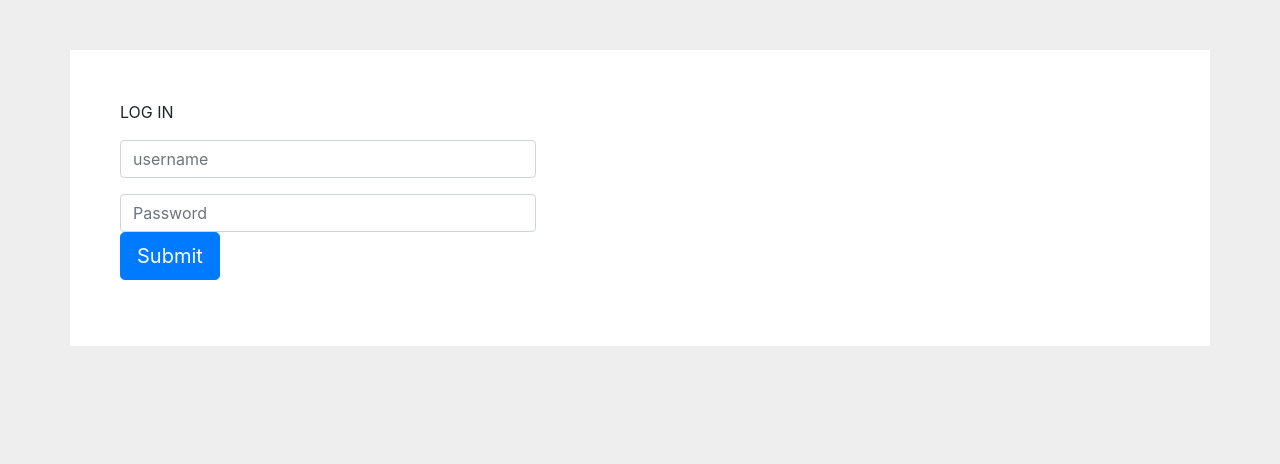
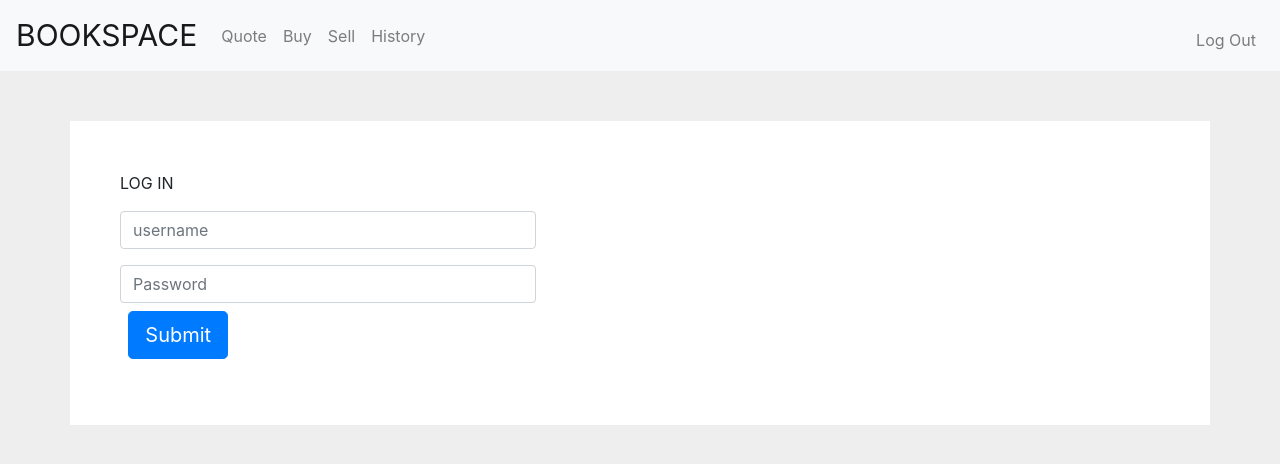
Before and after one commit to prajwal-bhat/Bookspace, a Flask app: page /login in a window 1280 px wide. Shown: the top 464 px of the page. Run offline with Flask 2, Linux system fonts and the light colour scheme; some libraries are stand-ins or nearby versions.

Commit message:
login and logout functionalities are added

```diff
--- a/application.py
+++ b/application.py
@@ -51,6 +51,7 @@ def signup():
 
 @app.route("/login", methods=["POST","GET"])
 def login():
+    session.clear()
     if request.method=="GET":
         return render_template("login.html")
     else:
@@ -61,15 +62,20 @@ def login():
         h=hashlib.md5(db_password.encode())
         h=h.hexdigest()
         checkpassword = db.execute(f"SELECT password FROM users WHERE username = '{username}'").fetchone()
-        if h!=checkpassword:
-            flash("Please enter the correct password")
+        if h in checkpassword:
+            flash("Please enter the correct passd")
             return redirect(url_for("login"))
+        session["username"]=username
         flash("Successfully Logged In")
         return redirect(url_for("index"))
 
 
-#postgres://mwrxluqitxdiod:31c78054bc4f15c4a2f8f4a4bfecb9f92356548bc9d241a0f380ab1c8b5c7d5a@ec2-54-227-246-152.compute-1.amazonaws.com:5432/d62vu3sdajlb18
+@app.route("/logout")
+def logout():
+    session.clear()
+    redirect(url_for("login"))
 
+#postgres://lcglhurepowqxw:04cf0b1ef9f5c99f3f0fc53b3d55225f451dbf843de53b279b507bb753d86a28@ec2-54-225-89-195.compute-1.amazonaws.com:5432/dai06lbnt1qrjj
 
 if __name__=="__main__":
     app.run()
--- a/templates/layout.html
+++ b/templates/layout.html
@@ -9,8 +9,45 @@
             .container-fluid {padding:50px;}
             .container{background-color:white;padding:50px;   }
             #title{font-family: 'Lobster', cursive;;}
+            .div_class{
+                    margin: 0 auto;
+                    width:20%;
+                }
+            .div_class_1{
+				            margin: 5%;
+			        }
+            #heading{
+                  font-size: 30px;
+            }
         </style>
-        {% with messages = get_flashed_messages() %}
+    </head>
+    <body>
+            <nav class="navbar navbar-expand-lg navbar-light bg-light">
+                    <a class="navbar-brand" id="heading"href="#">BOOKSPACE</a>
+                    <button class="navbar-toggler" type="button" data-toggle="collapse" data-target="#navbarNav" aria-controls="navbarNav" aria-expanded="false" aria-label="Toggle navigation">
+                      <span class="navbar-toggler-icon"></span>
+                    </button>
+                    <div class="collapse navbar-collapse" id="navbarNav">
+                      <ul class="navbar-nav">
+                        <li class="nav-items">
+                          <a class="nav-link" href="/quote">Quote</a>
+                        </li>
+                        <li class="nav-item">
+                          <a class="nav-link" href="/buy">Buy</a>
+                        </li>
+                        <li class="nav-item">
+                          <a class="nav-link" href="/sell">Sell</a>
+                        </li>
+                        <li class="nav-item">
+                          <a class="nav-link" href="#">History</a>
+                        </li>
+                      </ul>
+                      <ul class="navbar-nav ml-auto mt-2">
+                        <li class="nav-item"><a class="nav-link" href="/logout">Log Out</a></li>
+                    </ul>
+                    </div>
+            </nav>
+            {% with messages = get_flashed_messages() %}
             {% if messages %}
                 <ul class=flashes>
                 {% for message in messages %}
@@ -19,8 +56,6 @@
                 </ul>
             {% endif %}
         {% endwith %}
-    </head>
-    <body>
         {% block body %}{% endblock %}
         <script src="https://code.jquery.com/jquery-3.3.1.slim.min.js" integrity="sha384-q8i/X+965DzO0rT7abK41JStQIAqVgRVzpbzo5smXKp4YfRvH+8abtTE1Pi6jizo" crossorigin="anonymous"></script>
         <script src="https://cdnjs.cloudflare.com/ajax/libs/popper.js/1.14.6/umd/popper.min.js" integrity="sha384-wHAiFfRlMFy6i5SRaxvfOCifBUQy1xHdJ/yoi7FRNXMRBu5WHdZYu1hA6ZOblgut" crossorigin="anonymous"></script>
--- a/templates/login.html
+++ b/templates/login.html
@@ -13,7 +13,7 @@
                         </div>
                         <div class="form-group">
                             <input type="password" name="password" id="password" class="form-control input-lg" placeholder="Password">
-                        <div>
+                        <div style="margin: 2%">
                             <input type="submit" class="btn btn-lg btn-primary   value="Log In">
                         </div>
                     </fieldset>
```
Also changed, not shown: 1 other file.
